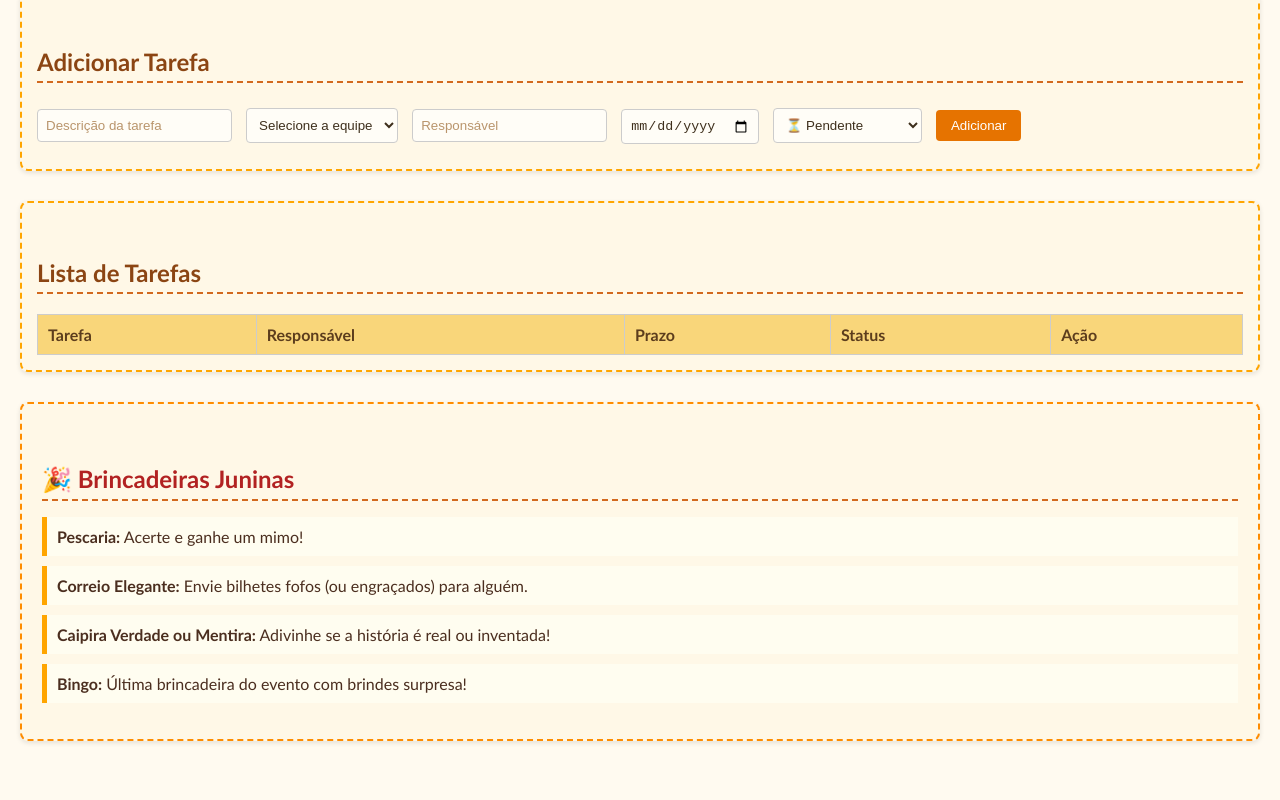
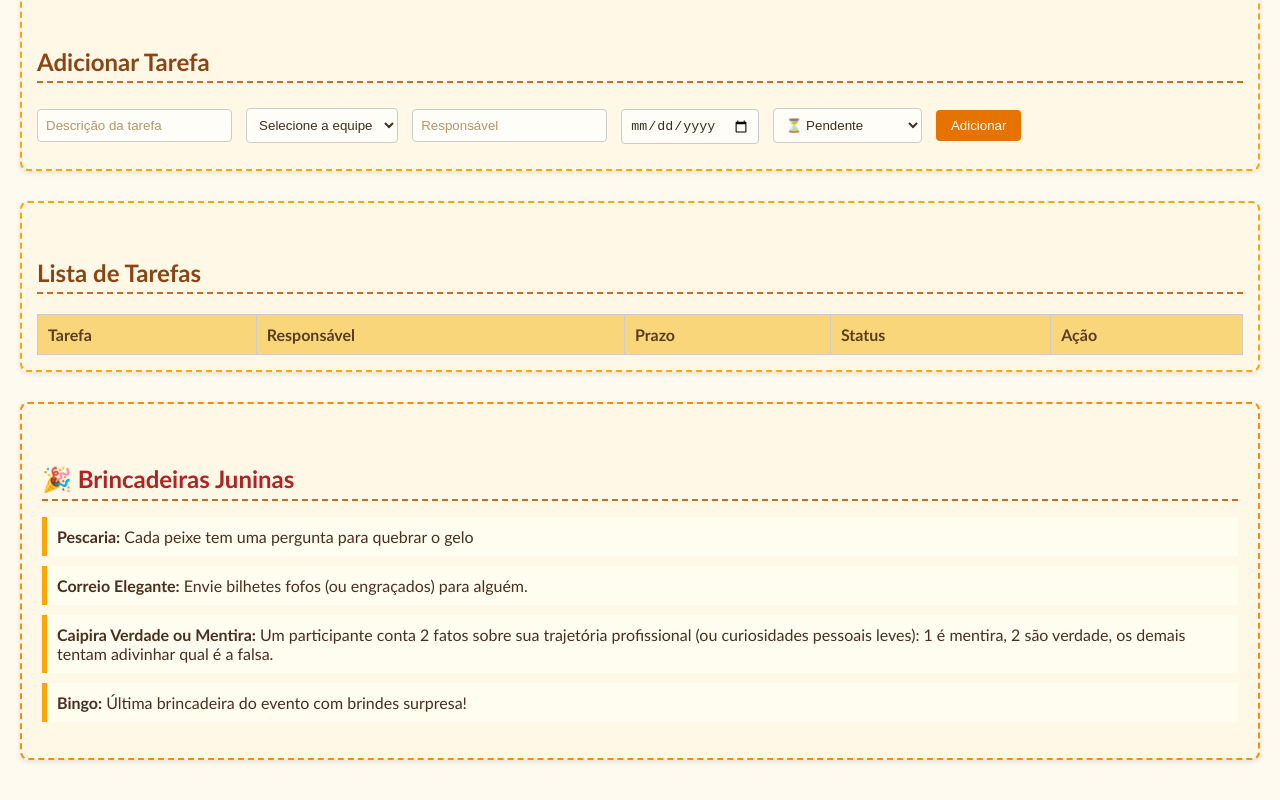
Before and after one commit to BabadookHY/organiza, a plain HTML site: page index.html in a window 1280 px wide. Shown: the part 738-1538 px from the top of the page. Drawn offline with Linux system fonts and the light colour scheme; no server answers.

Commit message:
Update index.html

```diff
--- a/index.html
+++ b/index.html
@@ -84,9 +84,9 @@
 <section id="brincadeiras">
   <h2>🎉 Brincadeiras Juninas</h2>
   <ul>
-    <li><strong>Pescaria:</strong> Acerte e ganhe um mimo!</li>
+    <li><strong>Pescaria:</strong> Cada peixe tem uma pergunta para quebrar o gelo </li>
     <li><strong>Correio Elegante:</strong> Envie bilhetes fofos (ou engraçados) para alguém.</li>
-    <li><strong>Caipira Verdade ou Mentira:</strong> Adivinhe se a história é real ou inventada!</li>
+    <li><strong>Caipira Verdade ou Mentira:</strong> Um participante conta 2 fatos sobre sua trajetória profissional (ou curiosidades pessoais leves): 1 é mentira, 2 são verdade, os demais tentam adivinhar qual é a falsa.</li>
     <li><strong>Bingo:</strong> Última brincadeira do evento com brindes surpresa!</li>
   </ul>
 </section>
```
